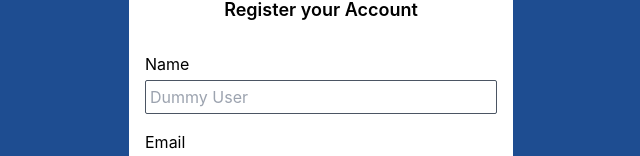
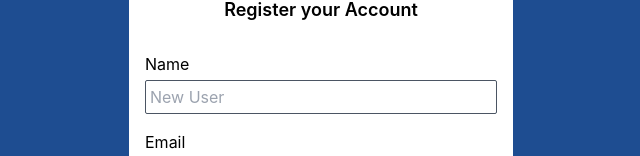
Before and after one commit to ishiprayadav/FbRichpanel, a React (Vite) app in the folder richpanel-assignment-main/frontend/: page /register in a window 1280 px wide. Shown: the part 183-339 px from the top of the page, without its empty margins (319-959 px from the left). Built offline with nearby package versions, Linux system fonts and the light colour scheme.

Commit message:
Update Register.jsx

```diff
--- a/richpanel-assignment-main/frontend/src/components/Register.jsx
+++ b/richpanel-assignment-main/frontend/src/components/Register.jsx
@@ -57,7 +57,7 @@ export const Register = () => {
             <input
               type="text"
               id="name"
-              placeholder="Dummy User"
+              placeholder="New User"
               onChange={(e) => {
                 setUserName(e.target.value);
               }}
```
